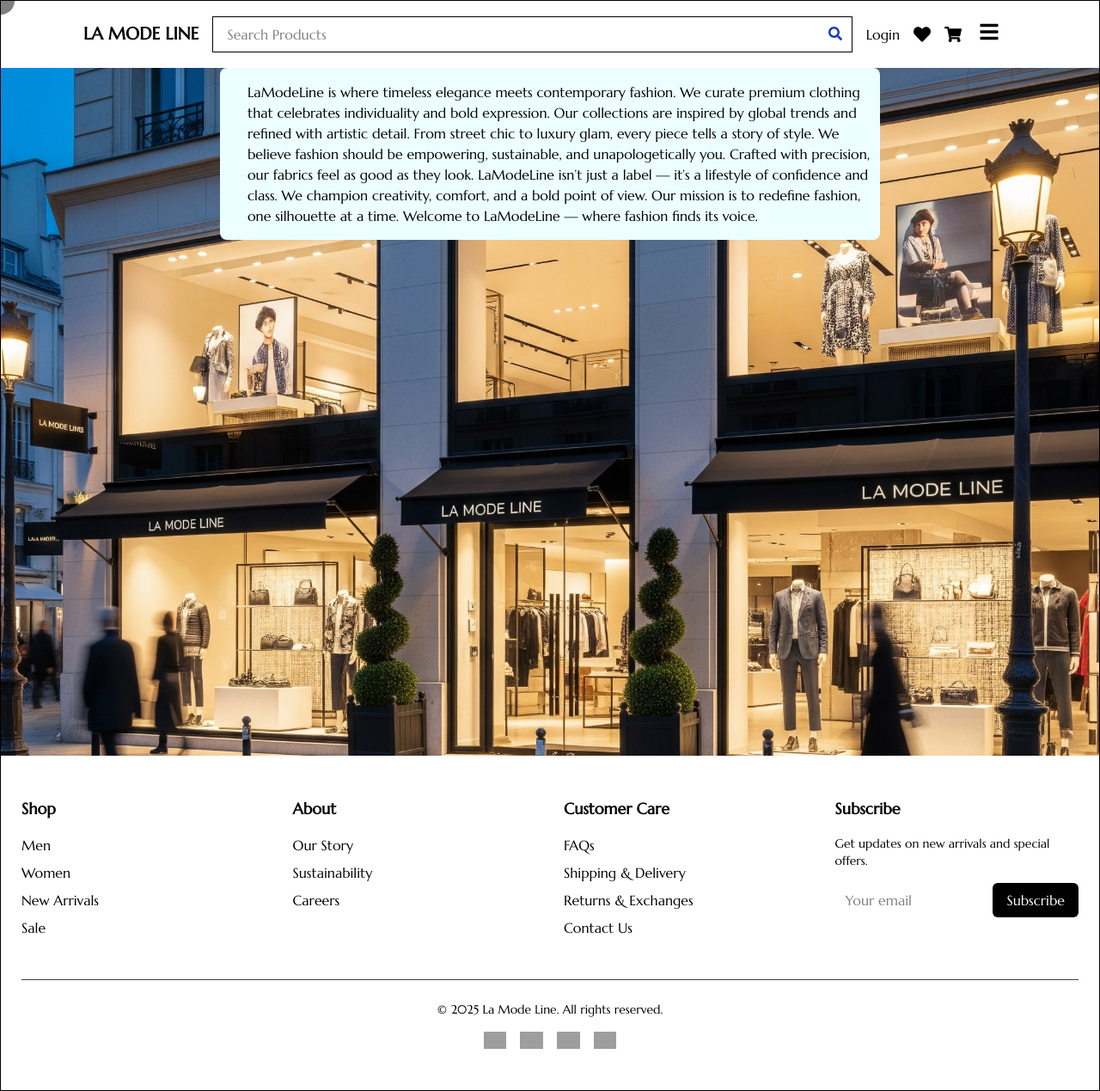
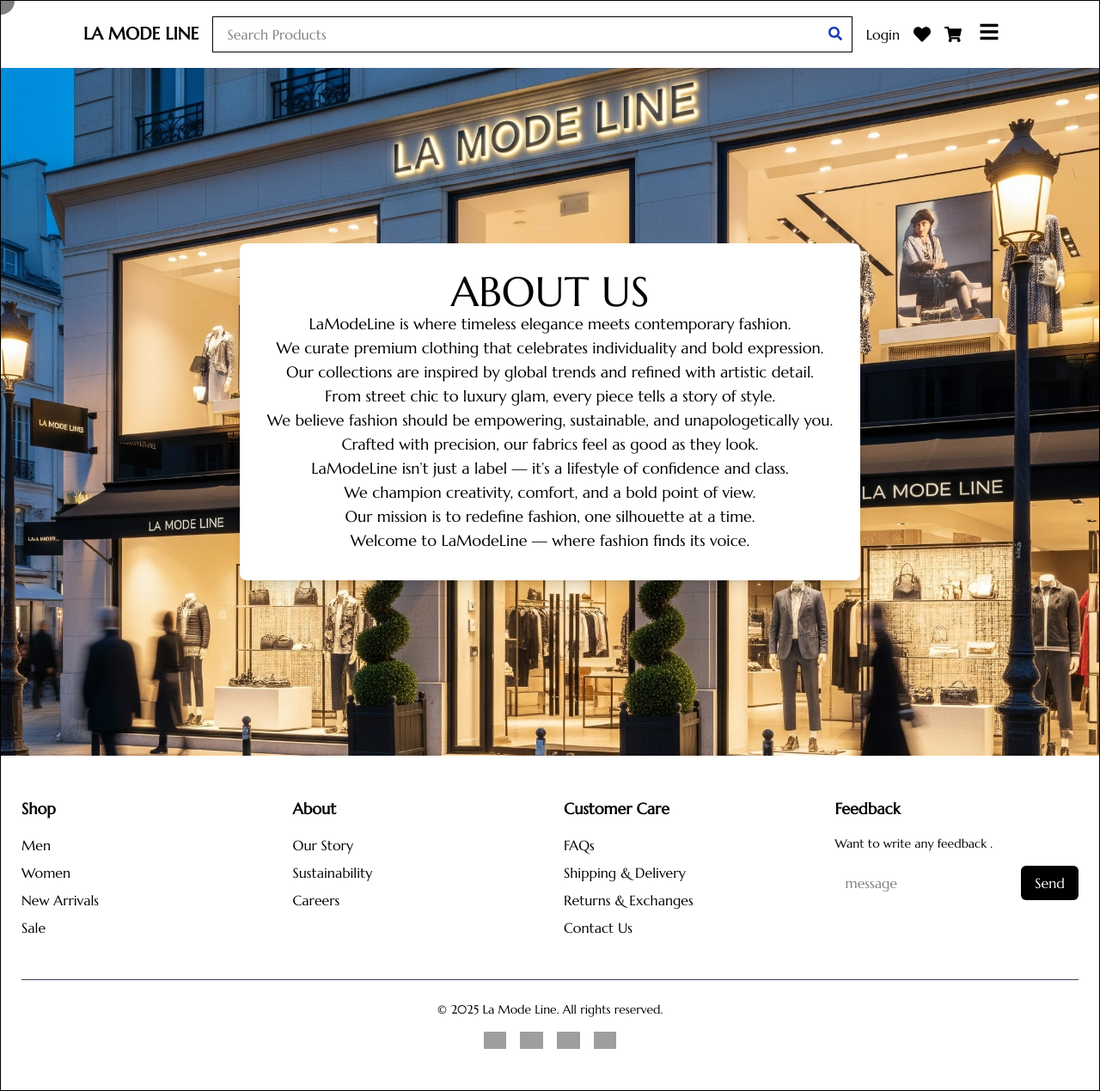
Before and after one commit to dhawal-haptiq/Associate-Training, a React (Vite) app in the folder ReactAssignment/ReactAssignment1/: page /Aboutus in a window 1280 px wide. Shown: the whole page at 86% size. Built offline with nearby package versions, Linux system fonts and the light colour scheme; grey boxes are pictures that could not be loaded.

Commit message:
footer Button updated

```diff
--- a/ReactAssignment/ReactAssignment1/package.json
+++ b/ReactAssignment/ReactAssignment1/package.json
@@ -16,6 +16,7 @@
     "gsap": "^3.13.0",
     "react": "^19.1.0",
     "react-dom": "^19.1.0",
+    "react-hot-toast": "^2.5.2",
     "react-icons": "^5.5.0",
     "react-redux": "^9.2.0",
     "react-router-dom": "^7.7.1",
--- a/ReactAssignment/ReactAssignment1/src/components/Header/Home/Aboutus.jsx
+++ b/ReactAssignment/ReactAssignment1/src/components/Header/Home/Aboutus.jsx
@@ -1,28 +1,31 @@
-import React from 'react'
-import bgImage from '../../../assets/Lamodeline.jpeg'
+import React from 'react';
+import bgImage from '../../../assets/Lamodeline.jpeg';
+
 const Aboutus = () => {
   return (
     <div>
-        <div
-        className="relative bg-cover bg-center h-screen"
-        style={{ backgroundImage: `url(${bgImage})
-        ` }}
+      <div
+        className="relative bg-cover bg-center h-screen flex items-center"
+        style={{ backgroundImage: `url(${bgImage})` }}
       >
-        <div className="text-black bg-cyan-50 text-left pl-8 py-4 max-w-3xl mx-auto rounded-lg ">
-         <p>LaModeLine is where timeless elegance meets contemporary fashion.
-We curate premium clothing that celebrates individuality and bold expression.
-Our collections are inspired by global trends and refined with artistic detail.
-From street chic to luxury glam, every piece tells a story of style.
-We believe fashion should be empowering, sustainable, and unapologetically you.
-Crafted with precision, our fabrics feel as good as they look.
-LaModeLine isn’t just a label — it’s a lifestyle of confidence and class.
-We champion creativity, comfort, and a bold point of view.
-Our mission is to redefine fashion, one silhouette at a time.
-Welcome to LaModeLine — where fashion finds its voice.</p>
-     </div>
+        <div className="bg-white bg-opacity-90 max-w-3xl mx-auto p-8 rounded-lg shadow-lg text-black font-light leading-relaxed text-left">
+          <h1 className='text-center text-5xl' >ABOUT US</h1>
+          <p className="text-lg space-y-4 text-center">
+            LaModeLine is where timeless elegance meets contemporary fashion.<br />
+            We curate premium clothing that celebrates individuality and bold expression.<br />
+            Our collections are inspired by global trends and refined with artistic detail.<br />
+            From street chic to luxury glam, every piece tells a story of style.<br />
+            We believe fashion should be empowering, sustainable, and unapologetically you.<br />
+            Crafted with precision, our fabrics feel as good as they look.<br />
+            LaModeLine isn’t just a label — it’s a lifestyle of confidence and class.<br />
+            We champion creativity, comfort, and a bold point of view.<br />
+            Our mission is to redefine fashion, one silhouette at a time.<br />
+            Welcome to LaModeLine — where fashion finds its voice.
+          </p>
+        </div>
       </div>
     </div>
-  )
-}
+  );
+};
 
-export default Aboutus
+export default Aboutus;
--- a/ReactAssignment/ReactAssignment1/src/components/Header/Home/Banner4.jsx
+++ b/ReactAssignment/ReactAssignment1/src/components/Header/Home/Banner4.jsx
@@ -12,7 +12,7 @@ const Banner2 = () => {
           <h3 className='text-5xl'>THE WOMEN BAGS</h3>
           <Link
             to="/womenbags"
-            className="mt-5 border border-white text-white text-sm px-6 py-3 tracking-widest hover:bg-white hover:text-black transition-colors duration-300"
+            className="mt-5 border border-black text-black text-sm px-6 py-3 tracking-widest hover:bg-black hover:text-white transition-colors duration-300"
           >
             SEE THE COLLECTION
           </Link>
--- a/ReactAssignment/ReactAssignment1/src/components/Header/Home/Footer.jsx
+++ b/ReactAssignment/ReactAssignment1/src/components/Header/Home/Footer.jsx
@@ -1,70 +1,71 @@
 import React from "react";
+import { Link } from "react-router-dom";
 
 const Footer = () => {
   return (
-    <footer className="bg-white-900 text-black-200 py-12 px-6 ">
+    <footer className="bg-white text-black py-12 px-6">
       <div className="max-w-7xl mx-auto grid grid-cols-1 md:grid-cols-4 gap-8 container">
+
         {/* Shop */}
         <div>
           <h4 className="text-lg font-semibold mb-4">Shop</h4>
-          <ul className="space-y-2">
-            <li><a href="/collections/men" className="hover:underline">Men</a></li>
-            <li><a href="/collections/women" className="hover:underline">Women</a></li>
-            <li><a href="/collections/new" className="hover:underline">New Arrivals</a></li>
-            <li><a href="/collections/sale" className="hover:underline">Sale</a></li>
-          </ul>
+          <div className="flex flex-col space-y-2">
+            <Link to="/clothes" className="hover:underline">Men</Link>
+            <Link to="/womenclothes" className="hover:underline">Women</Link>
+            <Link to="/womenbags" className="hover:underline">New Arrivals</Link>
+            <Link to="/collections/sale" className="hover:underline">Sale</Link>
+          </div>
         </div>
 
         {/* About */}
         <div>
           <h4 className="text-lg font-semibold mb-4">About</h4>
-          <ul className="space-y-2">
-            <li><a href="/about-us" className="hover:underline">Our Story</a></li>
-            <li><a href="/sustainability" className="hover:underline">Sustainability</a></li>
-            <li><a href="/careers" className="hover:underline">Careers</a></li>
-          </ul>
+          <div className="flex flex-col space-y-2">
+            <Link to="/AboutUs" className="hover:underline">Our Story</Link>
+            <Link to="/sustainability" className="hover:underline">Sustainability</Link>
+            <Link to="/careers" className="hover:underline">Careers</Link>
+          </div>
         </div>
 
         {/* Customer Care */}
         <div>
           <h4 className="text-lg font-semibold mb-4">Customer Care</h4>
-          <ul className="space-y-2">
-            <li><a href="/faq" className="hover:underline">FAQs</a></li>
-            <li><a href="/shipping" className="hover:underline">Shipping & Delivery</a></li>
-            <li><a href="/returns" className="hover:underline">Returns & Exchanges</a></li>
-            <li><a href="/contact" className="hover:underline">Contact Us</a></li>
-          </ul>
+          <div className="flex flex-col space-y-2">
+            <Link to="/faq" className="hover:underline">FAQs</Link>
+            <Link to="/shipping" className="hover:underline">Shipping & Delivery</Link>
+            <Link to="/returns" className="hover:underline">Returns & Exchanges</Link>
+            <Link to="/contact" className="hover:underline">Contact Us</Link>
+          </div>
         </div>
 
-        {/* Subscribe */}
+        {/* Feedback*/}
         <div>
-          <h4 className="text-lg font-semibold mb-4">Subscribe</h4>
-          <p className="text-sm mb-4">Get updates on new arrivals and special offers.</p>
+          <h4 className="text-lg font-semibold mb-4">Feedback</h4>
+          <p className="text-sm mb-4">Want to write any feedback .</p>
           <form className="flex flex-col sm:flex-row gap-2">
             <input
-              type="email"
-              placeholder="Your email"
+              type="text"
+              placeholder="message"
               className="px-3 py-2 rounded-md text-black w-full sm:flex-1"
             />
             <button
               type="submit"
               className="bg-black text-white px-4 py-2 rounded-md w-full sm:w-auto"
             >
-              Subscribe
+              Send
             </button>
           </form>
-
         </div>
       </div>
 
-      {/* Footer bottom */}
+
       <div className="border-t border-gray-700 mt-12 pt-6 text-sm text-center">
         <p>&copy; {new Date().getFullYear()} La Mode Line. All rights reserved.</p>
         <div className="flex justify-center mt-4 space-x-4">
-          <a href="#"><img src="/icons/facebook.svg" alt="Facebook" className="h-5" /></a>
-          <a href="#"><img src="/icons/instagram.svg" alt="Instagram" className="h-5" /></a>
-          <a href="#"><img src="/icons/tiktok.svg" alt="TikTok" className="h-5" /></a>
-          <a href="#"><img src="/icons/pinterest.svg" alt="Pinterest" className="h-5" /></a>
+          <Link to="#"><img src="/icons/facebook.svg" alt="Facebook" className="h-5" /></Link>
+          <Link to="#"><img src="/icons/instagram.svg" alt="Instagram" className="h-5" /></Link>
+          <Link to="#"><img src="/icons/tiktok.svg" alt="TikTok" className="h-5" /></Link>
+          <Link to="#"><img src="/icons/pinterest.svg" alt="Pinterest" className="h-5" /></Link>
         </div>
       </div>
     </footer>
--- a/ReactAssignment/ReactAssignment1/src/components/Header/Home/Navbar.jsx
+++ b/ReactAssignment/ReactAssignment1/src/components/Header/Home/Navbar.jsx
@@ -42,7 +42,7 @@ const Navbar = () => {
           ) : (
             <>
 
-              <span className="text-gray-700">Hello, {user.name || 'User'}</span>
+              <span className="text-gray-700">Hello, {user.email|| 'User'}</span>
               <button onClick={handleLogout} className="text-red-600 hover:underline">
                 Logout
               </button>
--- a/ReactAssignment/ReactAssignment1/src/features/auth.Slice.jsx
+++ b/ReactAssignment/ReactAssignment1/src/features/auth.Slice.jsx
@@ -1,4 +1,4 @@
-// features/auth.Slice.js
+
 import { createSlice, createAsyncThunk } from '@reduxjs/toolkit';
 
 
@@ -19,7 +19,7 @@ export const loginUser = createAsyncThunk(
 
       const data = await res.json();
 
-      // Store token, not full user info
+
       localStorage.setItem('user', JSON.stringify(data));
 
       return data;
--- a/ReactAssignment/ReactAssignment1/src/pages/Clothes.jsx
+++ b/ReactAssignment/ReactAssignment1/src/pages/Clothes.jsx
@@ -5,6 +5,7 @@ import { addToWishlist } from '../features/Wishlist.Slice';
 import { useNavigate } from 'react-router-dom';
 import { FaHeart } from 'react-icons/fa';
 import { useSelector } from 'react-redux';
+import { Toaster } from 'react-hot-toast';
 const Clothes = () => {
   const [products, setProducts] = useState([]);
   const [error, setError] = useState(null);
--- a/ReactAssignment/ReactAssignment1/src/pages/WomenClothes.jsx
+++ b/ReactAssignment/ReactAssignment1/src/pages/WomenClothes.jsx
@@ -17,7 +17,7 @@ const Clothes = () => {
   useEffect(() => {
     const fetchProducts = async () => {
       try {
-        const response = await fetch('https://dummyjson.com/products/category/womens-bags');
+        const response = await fetch('https://dummyjson.com/products/category/womens-dresses');
         if (!response.ok) {
           throw new Error('Network response was not ok');
         }
```
Also changed, not shown: ReactAssignment/ReactAssignment1/src/components/Header/Home/Banner.jsx (+4 -18 lines), ReactAssignment/ReactAssignment1/src/pages/Cart.jsx (+8 -8 lines), 1 other file (tests, documents, lock files or other folders).
